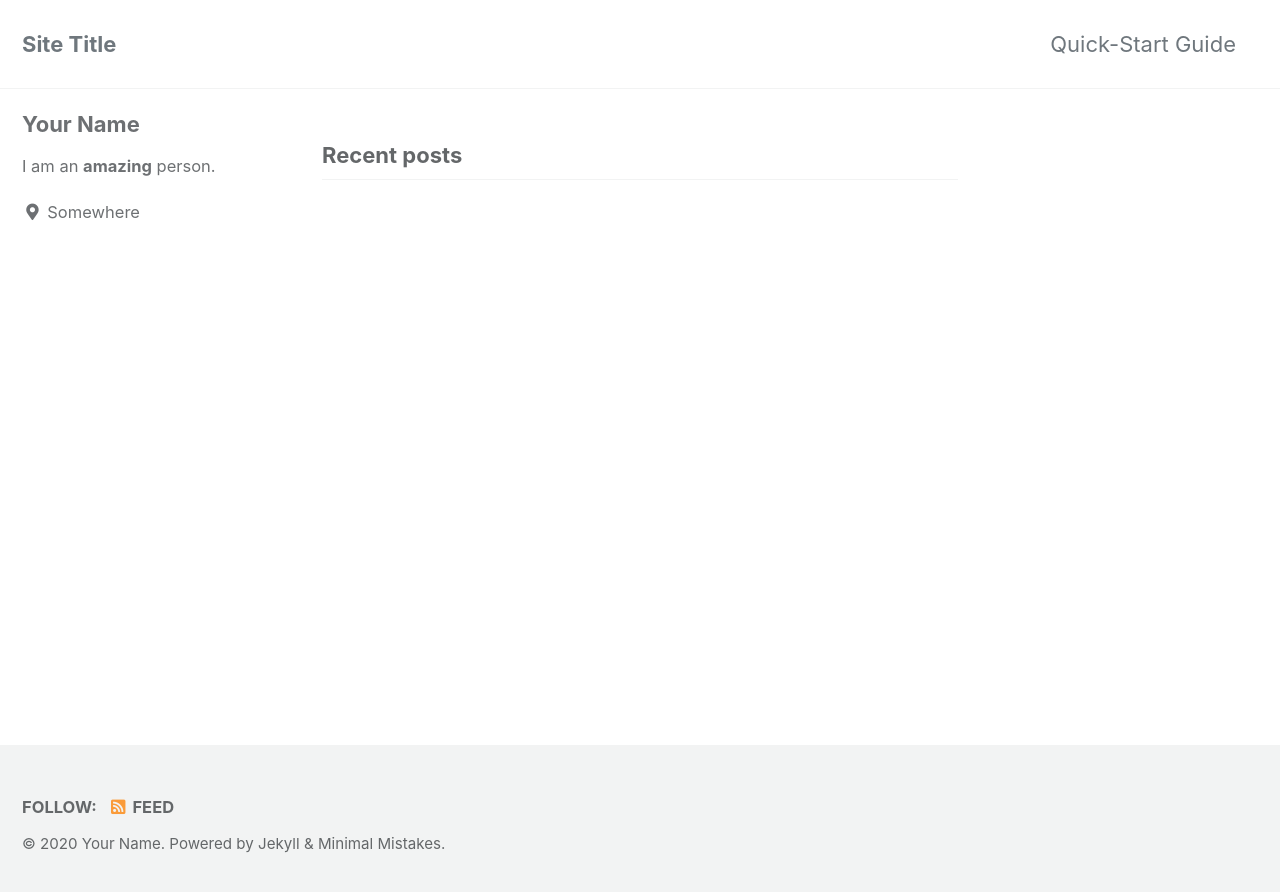
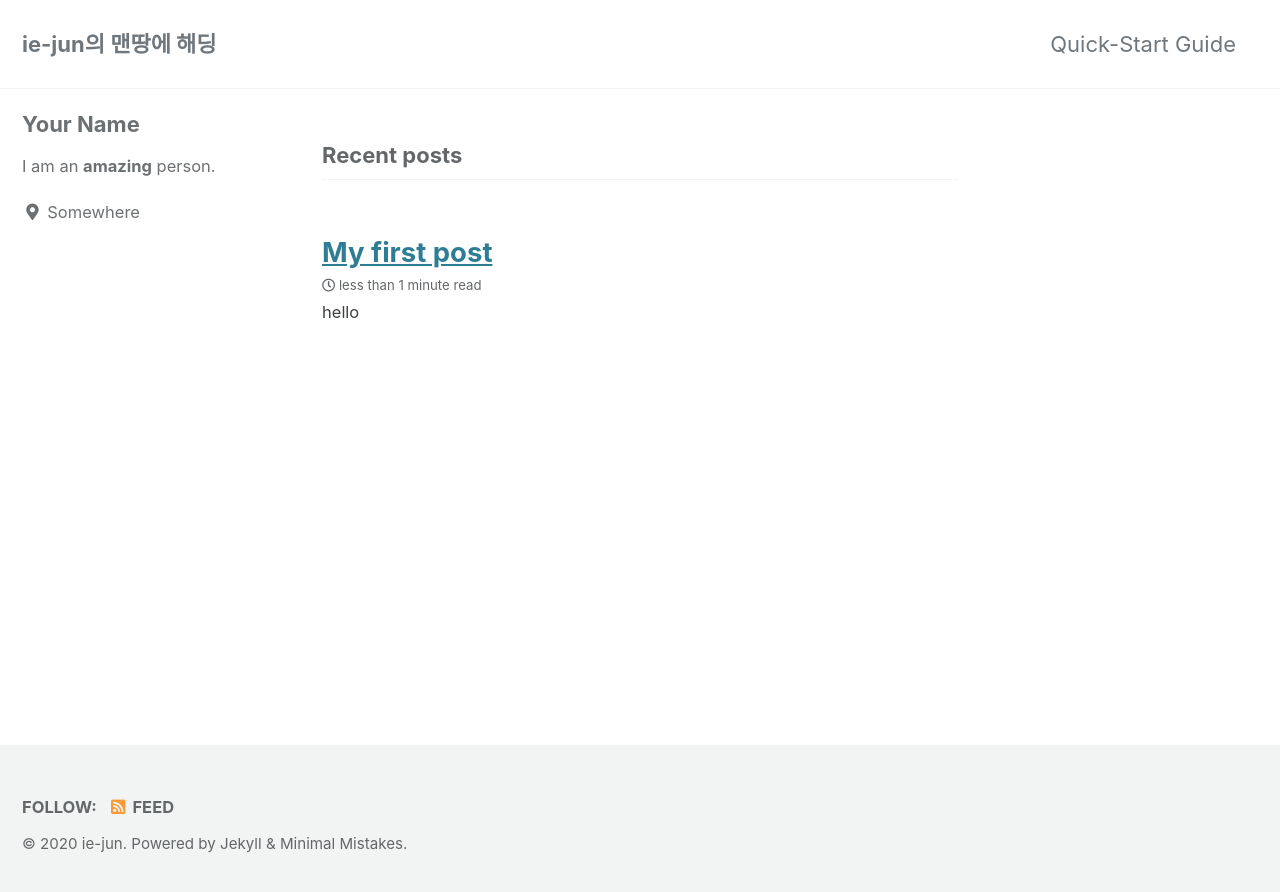
Before and after one commit to ie-jun/ie-jun.github.io, a Jekyll site: the page built from index.html, in a window 1280 px wide. Shown: the top 892 px of the page. Built offline with Jekyll 4.4.1, drawn with Linux system fonts in a browser that asks for light colours; cached includes are drawn as plain includes; the list of posts is cut into pages by our own code.

Commit message:
first post

```diff
--- a/_config.yml
+++ b/_config.yml
@@ -16,14 +16,14 @@ minimal_mistakes_skin    : "default" # "air", "aqua", "contrast", "dark", "dirt"
 
 # Site Settings
 locale                   : "en-US"
-title                    : "Site Title"
+title                    : "ie-jun의 맨땅에 해딩"
 title_separator          : "-"
 subtitle                 : # site tagline that appears below site title in masthead
-name                     : "Your Name"
-description              : "An amazing website."
-url                      : # the base hostname & protocol for your site e.g. "https://mmistakes.github.io"
+name                     : "ie-jun"
+description              : "홀로 바닥부터 시작하는 머신러닝 공부.."
+url                      : "https://ie-jun.github.io"
 baseurl                  : # the subpath of your site, e.g. "/blog"
-repository               : # GitHub username/repo-name e.g. "mmistakes/minimal-mistakes"
+repository               : "https://github.com/ie-jun/ie-jun.github.io"
 teaser                   : # path of fallback teaser image, e.g. "/assets/images/500x300.png"
 logo                     : # path of logo image to display in the masthead, e.g. "/assets/images/88x88.png"
 masthead_title           : # overrides the website title displayed in the masthead, use " " for no title
--- /dev/null
+++ b/_includes/mathjax_support.html
@@ -0,0 +1,6 @@
+<script type="text/x-mathjax-config">
+    MathJax.Hub.Config({
+      tex2jax: {inlineMath: [['$','$'], ['\\(','\\)']]}
+    });
+  </script>
+  <script src="//cdn.mathjax.org/mathjax/latest/MathJax.js?config=TeX-AMS-MML_HTMLorMML"></script>
--- a/_layouts/default.html
+++ b/_layouts/default.html
@@ -12,6 +12,9 @@
   <head>
     {% include head.html %}
     {% include head/custom.html %}
+
+    {% include mathjax_support.html %}
+
   </head>
 
   <body class="layout--{{ page.layout | default: layout.layout }}{% if page.classes or layout.classes %}{{ page.classes | default: layout.classes | join: ' ' | prepend: ' ' }}{% endif %}">
--- /dev/null
+++ b/_posts/2020-10-07-hello.md
@@ -0,0 +1,18 @@
+---
+title: "My first post"
+category:
+    -hello
+tag:
+    -hello
+toc: true
+---
+
+hello
+
+_hello_
+
+*hello*
+
+**hello**
+
+**_hello_**
```
